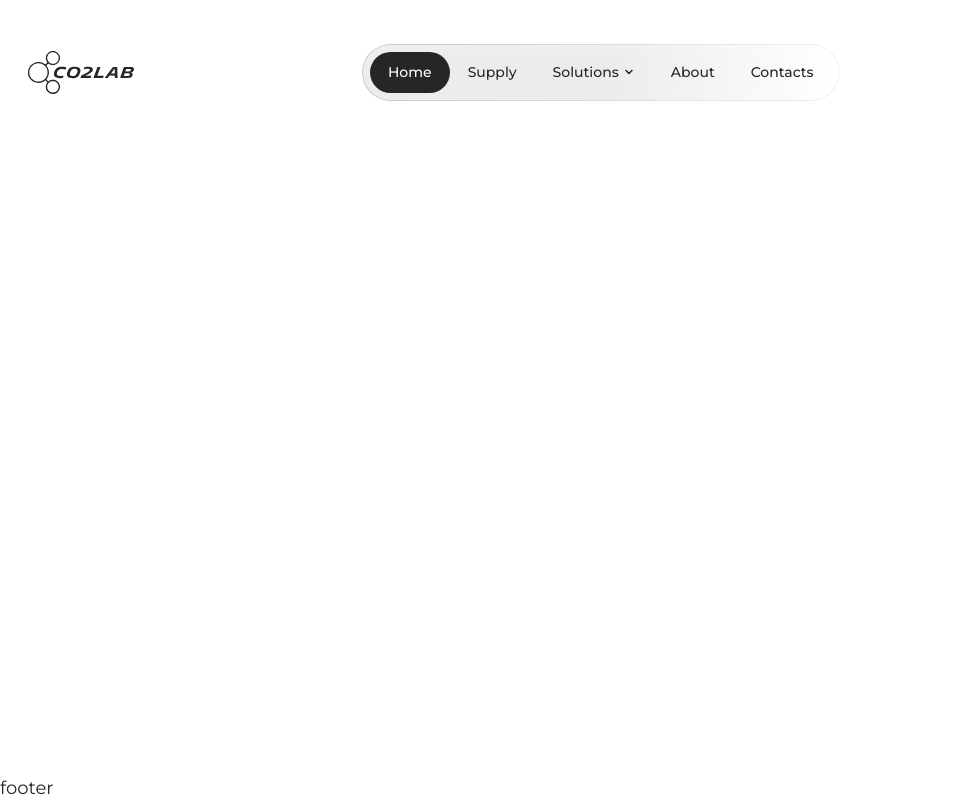
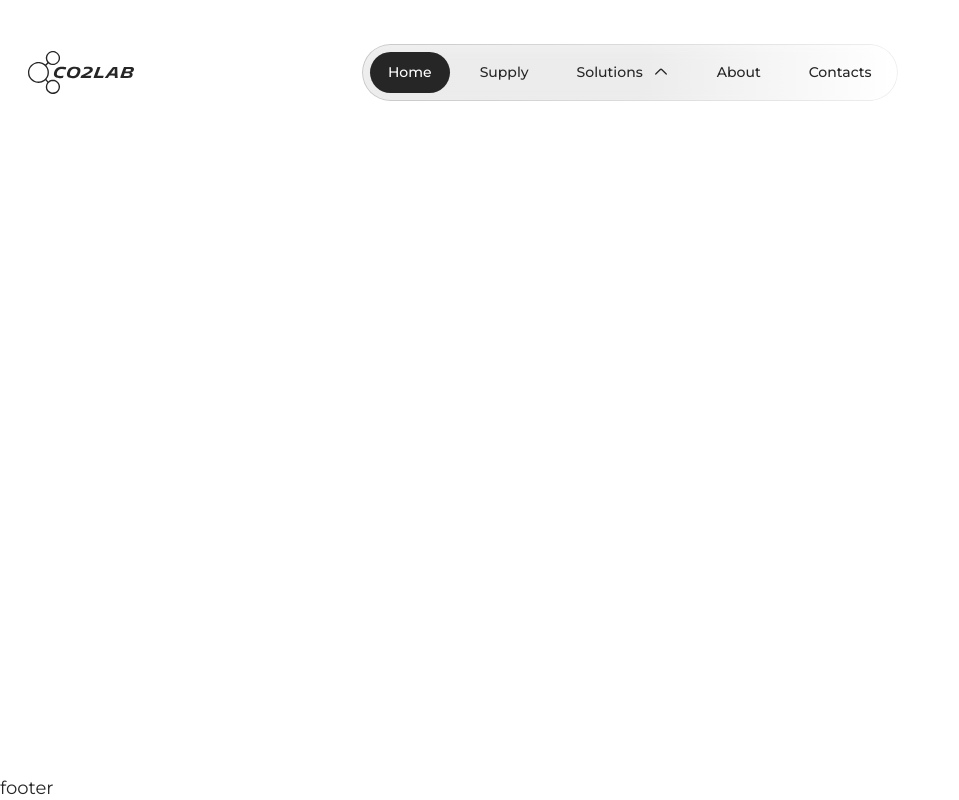
Before and after one commit to cyanidium-dev/co2lab, a Next.js app: page / in a window 1280 px wide. Shown: the whole page, without its empty margins (0-959 px from the left). Built offline with nearby package versions, Linux system fonts and the light colour scheme.

Commit message:
updated icon

```diff
--- a/src/components/icons/ChevronIcon.tsx
+++ b/src/components/icons/ChevronIcon.tsx
@@ -9,17 +9,19 @@ export default function ChevronIcon({
 }: ChevronIconProps) {
     return (
         <svg
-            width="12"
-            height="12"
-            viewBox="0 0 12 12"
+            width="16"
+            height="16"
+            viewBox="0 0 16 16"
             fill="none"
+            xmlns="http://www.w3.org/2000/svg"
             className={`ml-1 shrink-0 transition-transform duration-200 ${open ? "rotate-180" : ""} ${className}`.trim()}
             aria-hidden
         >
             <path
-                d="M3 4.5L6 7.5L9 4.5"
+                d="M2.72003 10.0333L7.0667 5.68666C7.58003 5.17333 8.42003 5.17333 8.93336 5.68666L13.28 10.0333"
                 stroke="currentColor"
-                strokeWidth="1.5"
+                strokeWidth="1.25"
+                strokeMiterlimit="10"
                 strokeLinecap="round"
                 strokeLinejoin="round"
             />
--- a/src/components/shared/header/NavMenu.tsx
+++ b/src/components/shared/header/NavMenu.tsx
@@ -3,7 +3,7 @@
 import Link from "next/link";
 import { usePathname } from "next/navigation";
 import { useCallback, useEffect, useRef, useState } from "react";
-import ChevronIcon from "@/components/icons/ChevronIcon";
+import ChevronIcon from "@/components/shared/icons/ChevronIcon";
 
 type NavSubmenuItem = {
   title: string;
@@ -149,7 +149,7 @@ export default function NavMenu() {
         aria-hidden
       />
 
-      <ul className="relative z-10 flex items-center gap-0 list-none">
+      <ul className="relative z-10 flex items-center gap-3 list-none">
         {navMenuList.map((item, i) => (
           <li
             key={item.title}
@@ -179,7 +179,7 @@ export default function NavMenu() {
                   aria-haspopup="true"
                 >
                   {item.title}
-                  <ChevronIcon open={solutionsOpen} />
+                  <ChevronIcon open={solutionsOpen} className="ml-2.5 size-4" />
                 </button>
                 {/* Solutions dropdown */}
                 <div
--- /dev/null
+++ b/src/components/shared/icons/ChevronIcon.tsx
@@ -0,0 +1,30 @@
+type ChevronIconProps = {
+  open?: boolean;
+  className?: string;
+};
+
+export default function ChevronIcon({
+  open = false,
+  className = "",
+}: ChevronIconProps) {
+  return (
+    <svg
+      width="16"
+      height="16"
+      viewBox="0 0 16 16"
+      fill="none"
+      xmlns="http://www.w3.org/2000/svg"
+      className={`shrink-0 transition-transform duration-200 ${open ? "rotate-180" : ""} ${className}`.trim()}
+      aria-hidden
+    >
+      <path
+        d="M2.72003 10.0333L7.0667 5.68666C7.58003 5.17333 8.42003 5.17333 8.93336 5.68666L13.28 10.0333"
+        stroke="currentColor"
+        strokeWidth="1.25"
+        strokeMiterlimit="10"
+        strokeLinecap="round"
+        strokeLinejoin="round"
+      />
+    </svg>
+  );
+}
```
